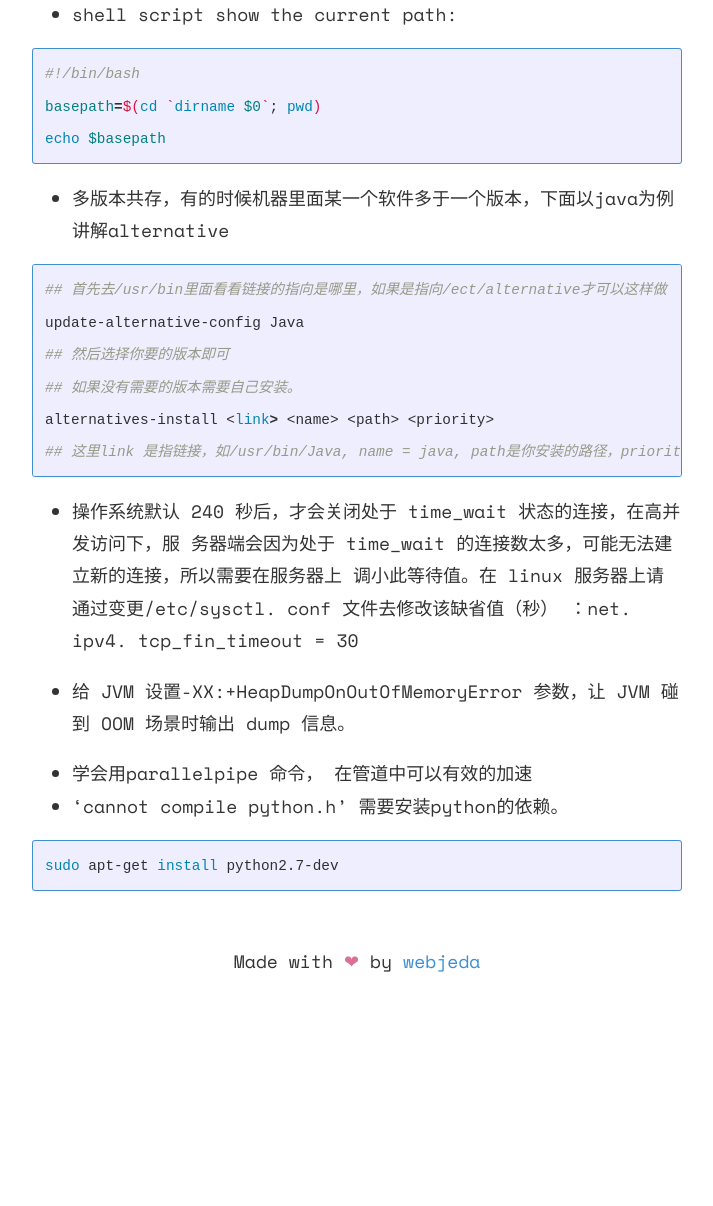
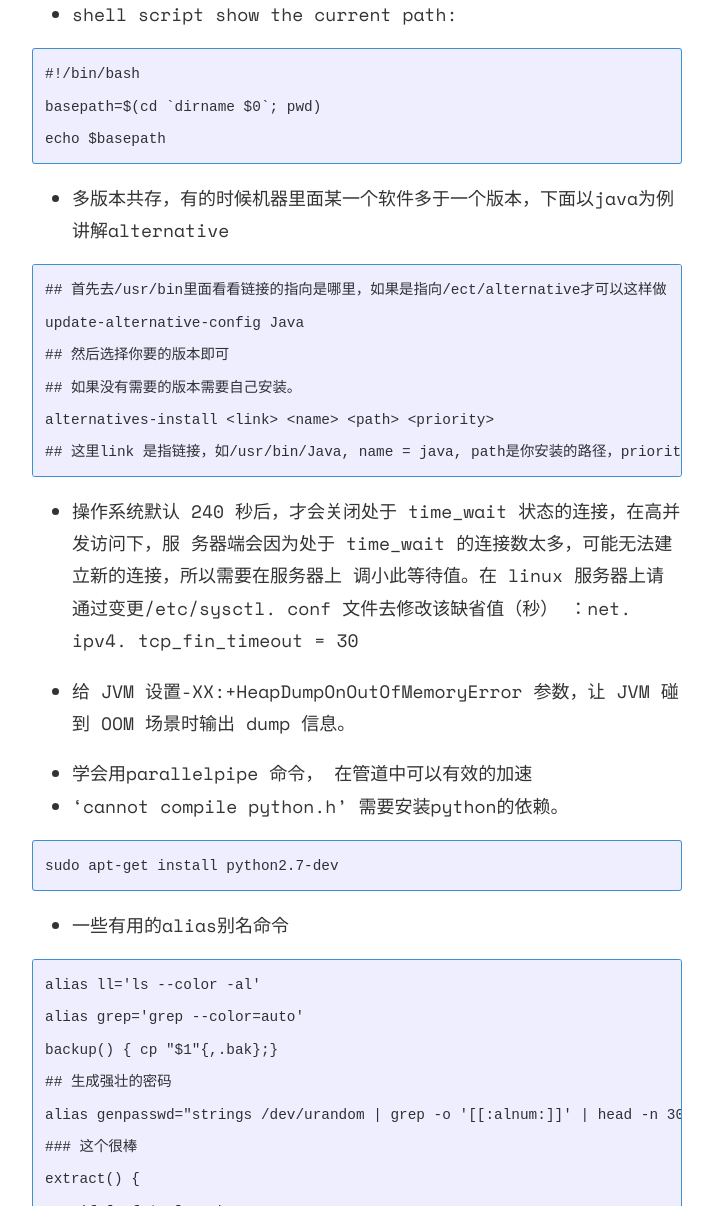
Before and after one commit to cdmaok/cdmaok.github.io, a Jekyll site: the page built from _posts/2016-04-23-Note-on-Linux.md, in a window 1280 px wide and 1400 px high, scrolled down 2191 px. Shown: the part 194-1400 px from the top of the window, without its empty margins (283-996 px from the left). Built offline with Jekyll 4.4.1, drawn with Linux system fonts in a browser that asks for light colours; our own code applies the rules of GitHub Pages for plain Markdown files; before the commit the page ends 3398 px from its top, so only the background shows below that; some of the changed text lies outside the part shown.

Commit message:
udpate some

````diff
--- a/_posts/2016-04-23-Note-on-Linux.md
+++ b/_posts/2016-04-23-Note-on-Linux.md
@@ -17,7 +17,7 @@ Several Notes on my route to OP
 * centos 查看系统安装的rpm， rpmqa | grep xxx
 * swap 0 solution
 
-```shell
+```
 	Run **dd if=/dev/zero of=/swapfile bs=1M count=1024**
 	Run **mkswap /swapfile**
 	Run **swapon /swapfile**
@@ -33,7 +33,7 @@ Several Notes on my route to OP
 * 排查crontab问题，如果某个user建立了cron job，那么在**/var/spool/cron/crontabs/ ** 中会找到以这个user命名的文件和他对应执行的命令。
 * ubuntu 使用ss
 
-```shell
+```
 pip install shadowsocks
 # client的命令是sslocal 服务器端是ssserver
 sslocalc ~/ss.json-user cdmaokd start
@@ -51,7 +51,7 @@ sslocald stop
 
 * shell script show the current path:
 
-```shell
+```
 #!/bin/bash
 basepath=$(cd `dirname $0`; pwd)
 echo $basepath
@@ -59,7 +59,7 @@ echo $basepath
 
 *  多版本共存，有的时候机器里面某一个软件多于一个版本，下面以java为例讲解alternative
 
-```shell
+```
 ## 首先去/usr/bin里面看看链接的指向是哪里，如果是指向/ect/alternative才可以这样做
 update-alternative-config Java
 ## 然后选择你要的版本即可
@@ -78,6 +78,37 @@ dump 信息。
 * 学会用parallelpipe 命令， 在管道中可以有效的加速
 * 'cannot compile python.h' 需要安装python的依赖。
 
-```shell
+```
 sudo apt-get install python2.7-dev
 ```
+
+* 一些有用的alias别名命令
+
+```
+alias ll='ls --color -al'
+alias grep='grep --color=auto'
+backup() { cp "$1"{,.bak};}
+## 生成强壮的密码
+alias genpasswd="strings /dev/urandom | grep -o '[[:alnum:]]' | head -n 30 | tr -d '\n'; echo"
+### 这个很棒
+extract() {
+    if [ -f $1 ] ; then
+      case $1 in
+        *.tar.bz2)   tar xjf $1     ;;
+        *.tar.gz)    tar xzf $1     ;;
+        *.bz2)       bunzip2 $1     ;;
+        *.rar)       unrar e $1     ;;
+        *.gz)        gunzip $1      ;;
+        *.tar)       tar xf $1      ;;
+        *.tbz2)      tar xjf $1     ;;
+        *.tgz)       tar xzf $1     ;;
+        *.zip)       unzip $1       ;;
+        *.Z)         uncompress $1  ;;
+        *.7z)        7z x $1        ;;
+        *)     echo "'$1' cannot be extracted via extract()" ;;
+         esac
+     else
+         echo "'$1' is not a valid file"
+     fi
+}
+```
````
Also changed, not shown: _posts/2016-10-03-Baselines.md (+5 -0 lines), _posts/2017-11-05-Options-notes.markdown (added, +9 -0 lines), README.md.
